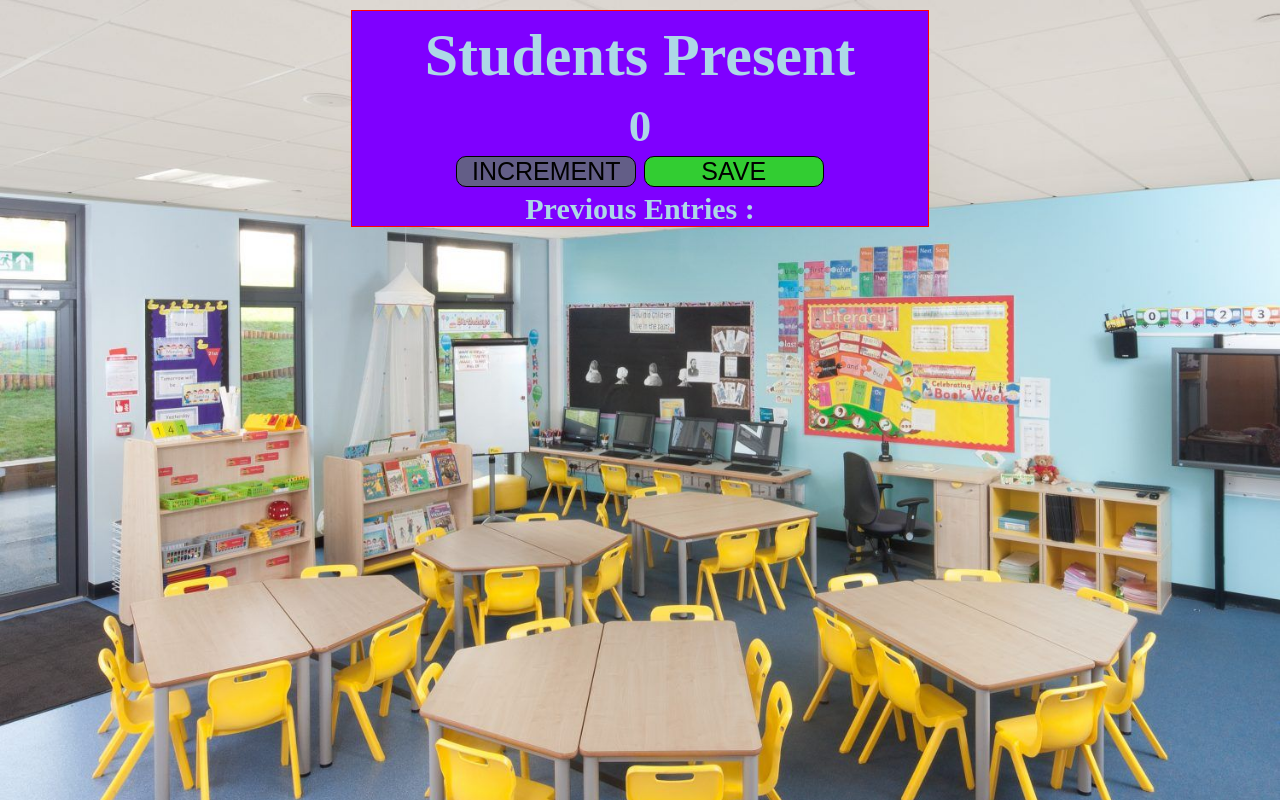
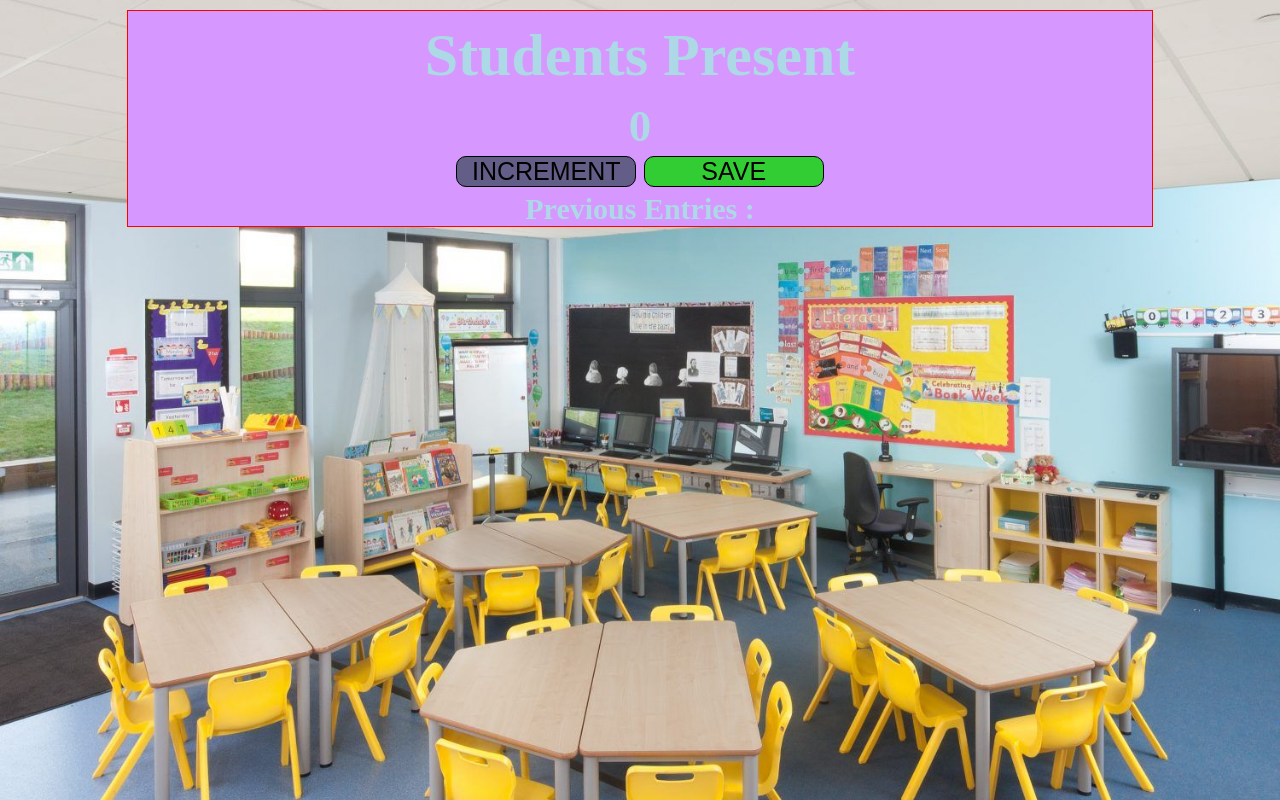
Before and after one commit to Ahmedm2002/Counter-in-Js, a plain HTML site: page index.html in a window 1280 px wide. Drawn offline with Linux system fonts and the light colour scheme.

Commit message:
Update index.css

```diff
--- a/index.css
+++ b/index.css
@@ -32,11 +32,11 @@ input{
 	background-color: limegreen;
 }
 #box{
-	width:45%;
+	width:80%;
 	height: inherit;
 	border:1px solid red;
 	margin:10px auto ;
-	background-color: #7f00ff;
+	background-color: #D697FF;
 	color: #ADD8E6;
 
 }
```
